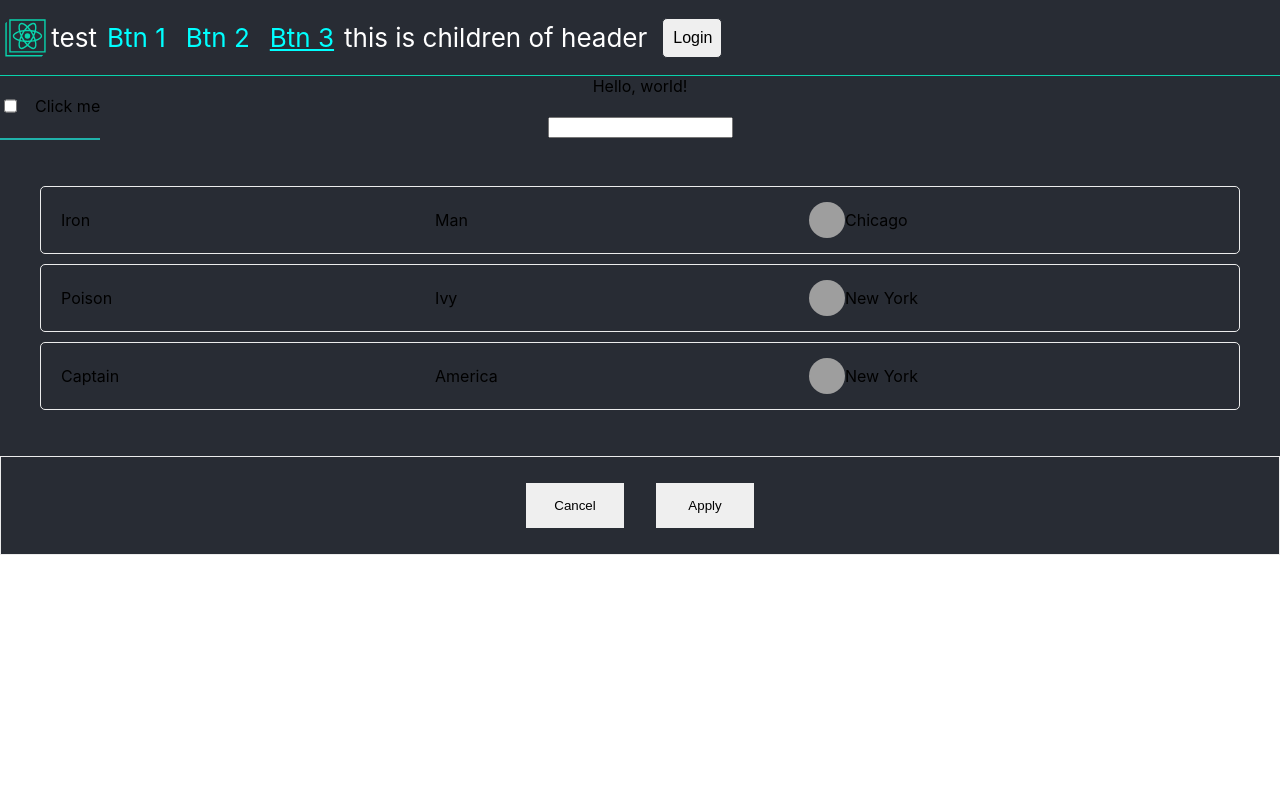
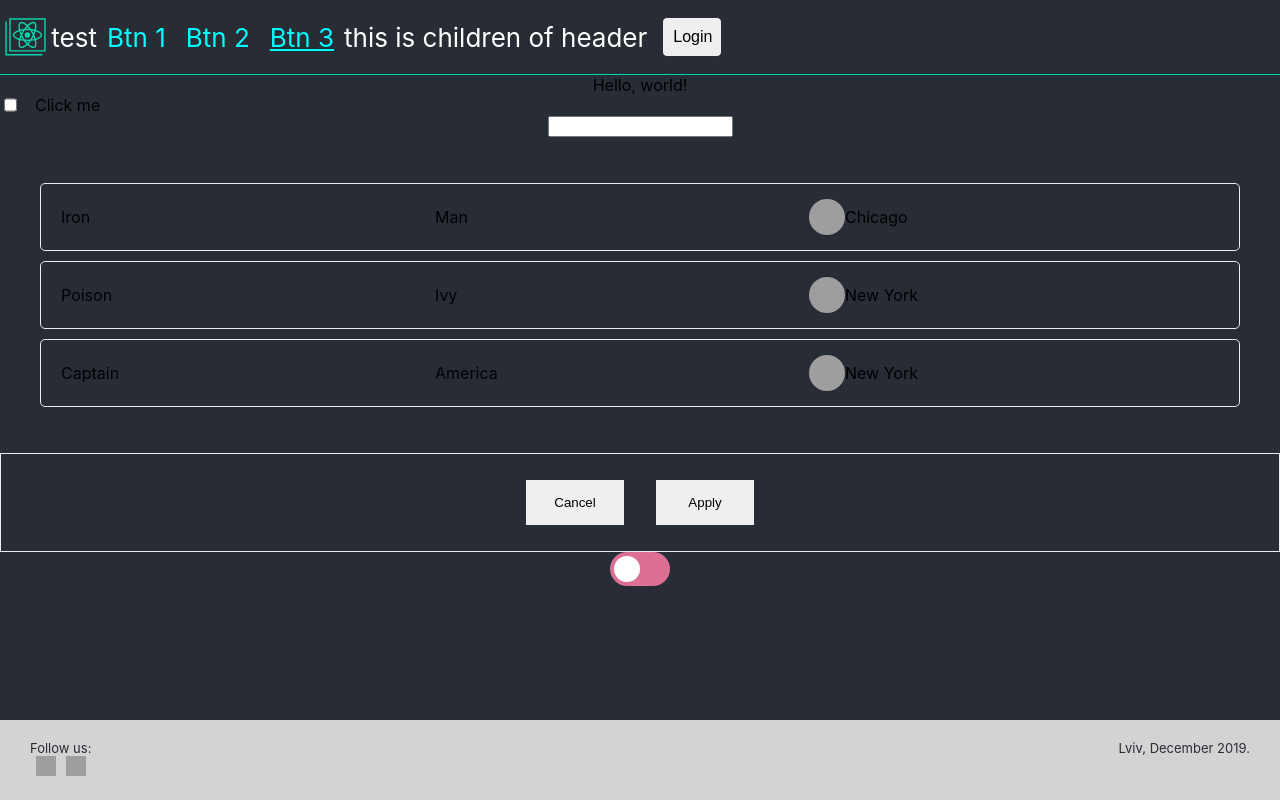
Before and after one commit to AlyonaPianykh/lecture-1-project, a React app: page / in a window 1280 px wide. Built offline with nearby package versions, Linux system fonts and the light colour scheme; grey boxes are pictures that could not be loaded.

Commit message:
footer+not working toggle

```diff
--- a/src/components/App/App.css
+++ b/src/components/App/App.css
@@ -1,5 +1,10 @@
+* {
+    box-sizing: border-box;
+}
+
 .App {
     text-align: center;
+    height: 100%;
 }
 
 .App__dark {
@@ -54,3 +59,16 @@
     border: 1px solid #ececec;;
     padding: 10px 20px;
 }
+
+.App-footer {
+    display: flex;
+    justify-content: space-between;
+    position: absolute;
+    bottom: 0;
+    width: 100%;
+    height: 10%;
+    padding: 20px 30px;
+    background-color: lightgrey;
+    font-size: 13px;
+    color: #282c34;
+}
--- a/src/components/App/App.js
+++ b/src/components/App/App.js
@@ -1,9 +1,11 @@
-import React, { Component } from 'react';
-import { people } from '../../constants/people';
-import { ButtonAsClass as Button } from '../Button/Button';
-import { Header } from '../Header/Header';
+import React, {Component} from 'react';
+import {people} from '../../constants/people';
+import {ButtonAsClass as Button} from '../Button/Button';
+import {Header} from '../Header/Header';
 import Checkbox from '../Checkbox/Checkbox';
-import { Input } from '../Input/Input';
+import {Input} from '../Input/Input';
+import {Footer} from "../Footer/Footer";
+import {Toggle} from "../Toggle/Toggle";
 
 import './App.css';
 
@@ -11,7 +13,7 @@ const CN = 'App';
 
 function renderPeopleList() {
     return people.map(person => {
-    const { firstName, lastName, avatar, address = 'New York' } = person;
+        const {firstName, lastName, avatar, address = 'New York'} = person;
 
         return (
             <li className="list-item" key={`${firstName} ${lastName}`}>
@@ -71,7 +73,7 @@ class AppTheReal extends Component {
     }
 
     onCheck(e) {
-    const { isChecked } = this.state;
+        const {isChecked} = this.state;
 
         this.setState({
             isChecked: !isChecked
@@ -87,7 +89,7 @@ class AppTheReal extends Component {
     };
 
     render() {
-    const { isChecked, inputValue, isDarkTheme } = this.state;
+        const {isChecked, inputValue, isDarkTheme} = this.state;
         const greetingElement = (<div className="class-12">{this.greeting}</div>);
 
         console.log('App render');
@@ -110,9 +112,14 @@ class AppTheReal extends Component {
                 <Checkbox label="Click me" isChecked={isChecked} onChange={this.onCheck}/>
 
                 <Input value={inputValue} onChange={this.onInputChange}/>
-        <div className="divider"/>
                 <ul className="list">{renderPeopleList()}</ul>
                 {this.renderActionsBlock()}
+
+            <Toggle/>
+
+                <Footer className="App-footer">
+                    <div>Lviv, December 2019.</div>
+                </Footer>
             </div>
         );
     }
--- a/src/components/Button/Button.js
+++ b/src/components/Button/Button.js
@@ -1,4 +1,4 @@
-import React, { Component } from 'react';
+import React, {Component} from 'react';
 import './Button.css';
 // const Button = (props) => {
 //
@@ -14,13 +14,13 @@ export class ButtonAsClass extends Component {
     }
 
     onClick() {
-    const { onClick } = this.props;
+        const {onClick} = this.props;
         console.log('I\' here');
         onClick && onClick();
     }
 
     render() {
-    const { className = '', type = 'button', disabled = false, label = '' } = this.props;
+        const {className = '', type = 'button', disabled = false, label = ''} = this.props;
 
         return (
             <button
--- /dev/null
+++ b/src/components/Footer/Footer.css
@@ -0,0 +1,5 @@
+.socials {
+    width: 20px;
+    height: 20px;
+    margin: 0 5px;
+}
--- /dev/null
+++ b/src/components/Footer/Footer.js
@@ -0,0 +1,40 @@
+import React from 'react';
+import './Footer.css';
+
+export const Footer = ({className, children}) => {
+    const socialList = () => {
+        return ([
+            <a key="social-1"
+               href="https://www.facebook.com/">
+                <img src="https://www.facebook.com/images/fb_icon_325x325.png"
+                     alt="facebook"
+                     className="socials"
+                />
+            </a>,
+            <a key="social-2"
+               href="https://twitter.com/">
+                <img
+                    src="https://upload.wikimedia.org/wikipedia/ru/thumb/9/9f/Twitter_bird_logo_2012.svg/1200px-Twitter_bird_logo_2012.svg.png"
+                    alt="twitter"
+                    className="socials"
+                />
+            </a>
+        ])
+    };
+
+    return (
+        <footer className={`${className}`}>
+            <div>
+                {
+                    React.createElement('div', null, 'Follow us: ')
+                }
+
+                {socialList()}
+            </div>
+
+            <div>
+                {children}
+            </div>
+        </footer>
+    )
+};
--- /dev/null
+++ b/src/components/Toggle/Toggle.css
@@ -0,0 +1,47 @@
+.toggle-wrap {
+    position: relative;
+    display: inline-block;
+    width: 60px;
+    height: 34px;
+}
+
+.toggle-wrap input {display:none;}
+
+.toggle-el {
+    position: relative;
+    cursor: pointer;
+    border-radius: 34px;
+    height: 100%;
+    width: 100%;
+    background-color: palevioletred;
+    -webkit-transition: .4s;
+    transition: .4s;
+}
+
+.toggle-el:before {
+    content: "";
+    position: absolute;
+    border-radius: 50%;
+    height: 26px;
+    width: 26px;
+    left: 4px;
+    bottom: 4px;
+    background-color: white;
+    -webkit-transition: .25s;
+    transition: .25s;
+}
+
+input:checked + .toggle-el {
+    background-color: lightseagreen;
+    box-shadow: inset 0 -20px 37px 0px rgba(0, 0, 0, 0.36);
+}
+
+input:focus + .toggle-el {
+    box-shadow: 0 0 1px lightseagreen;
+}
+
+input:checked + .toggle-el:before {
+    -webkit-transform: translateX(26px);
+    -ms-transform: translateX(26px);
+    transform: translateX(26px);
+}
--- /dev/null
+++ b/src/components/Toggle/Toggle.js
@@ -0,0 +1,35 @@
+import React, {Component} from 'react';
+import './Toggle.css';
+
+export class Toggle extends Component {
+    constructor(props) {
+        super(props);
+
+        this.state = {
+            checked: !!props.checked
+        }
+    }
+
+
+    render() {
+
+        const {type = 'checkbox', checked, onChange} = this.props;
+
+        return (
+            <label className="toggle-wrap">
+                <div>{this.props.label}</div>
+                <input type={type}
+                       checked={this.state.checked}
+                       onChange={this.onToggleChange}
+                />
+                <div className="toggle-el"></div>
+            </label>
+        );
+    }
+
+    onToggleChange = (e) => {
+        this.setState({
+            checked: e.target.checked
+        });
+    }
+}
```
Lines whose indentation alone changed are shown as unchanged.
